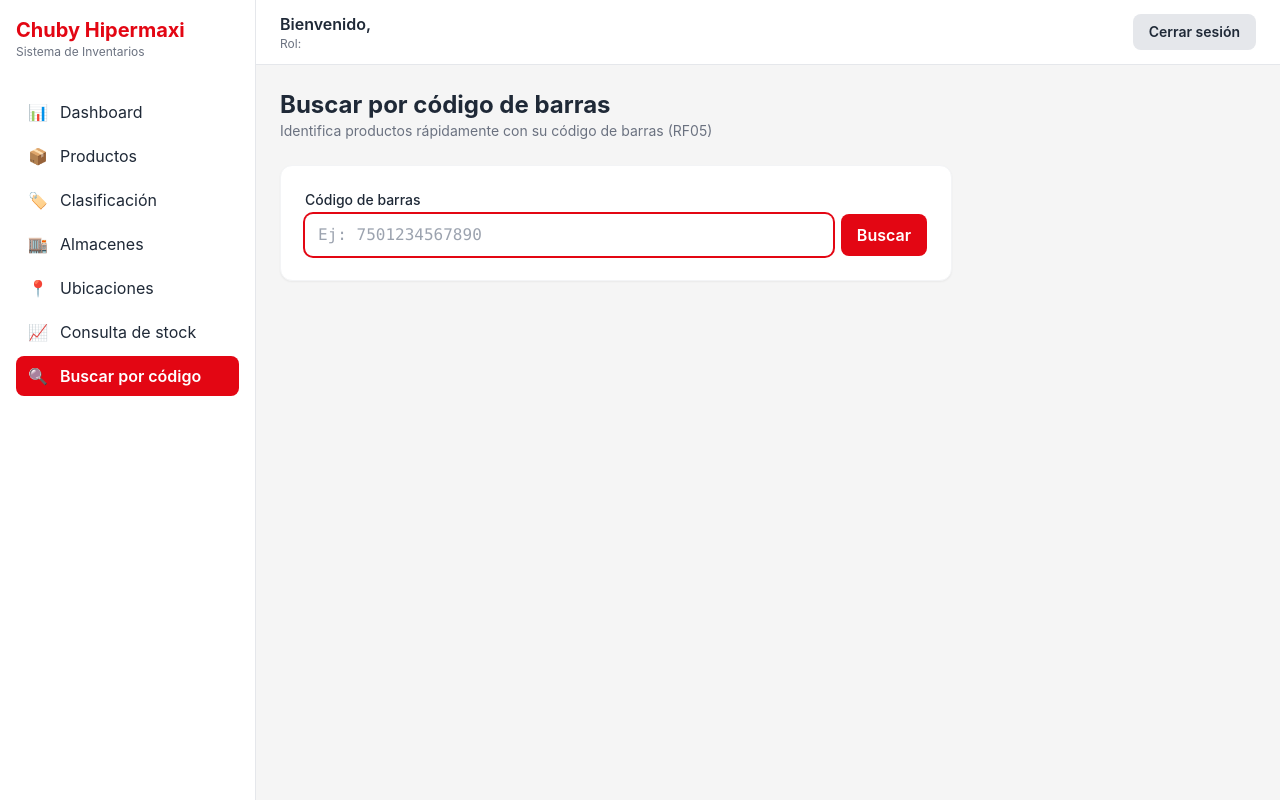
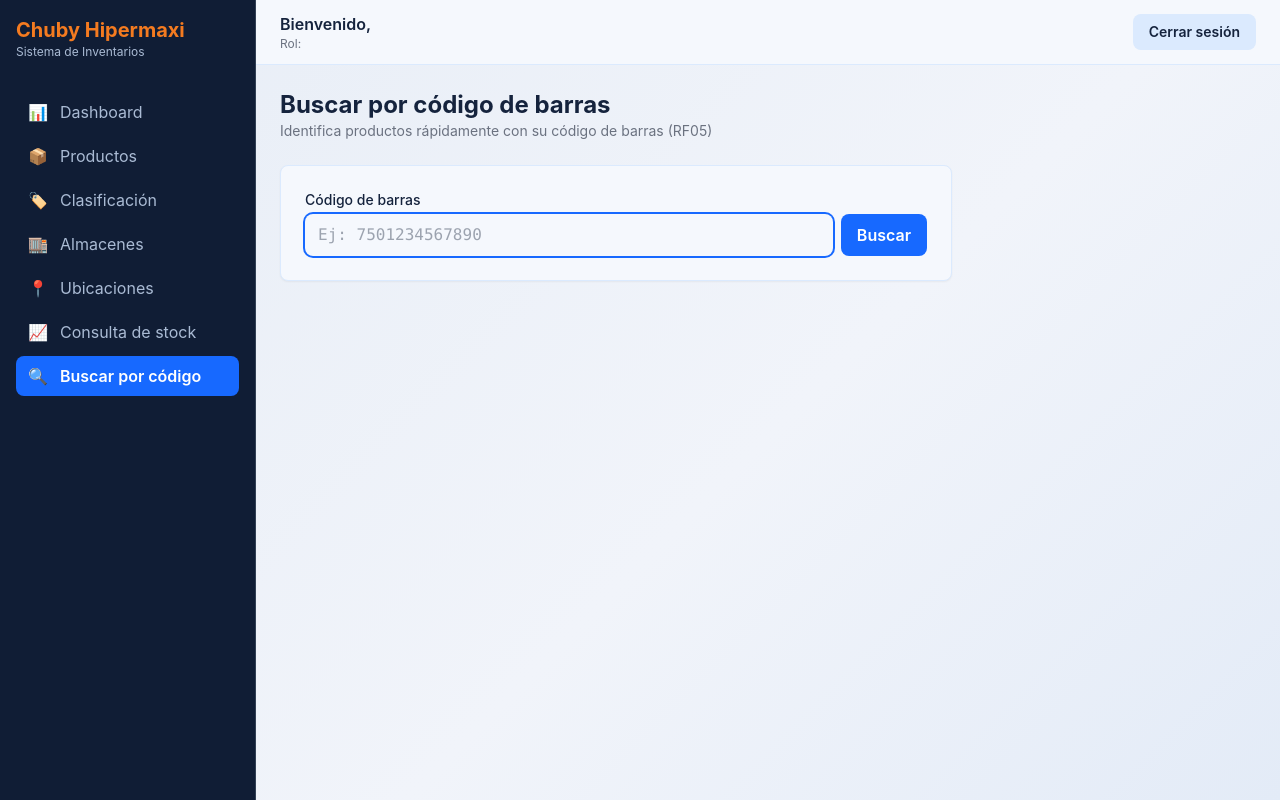
Before and after one commit to luzmilaMamani/Inventario_hipermaxi, a React (Vite) app in the folder frontend/: page /barcode in a window 1280 px wide. Built offline with nearby package versions, Linux system fonts and the light colour scheme; sample sign-in values are in the browser's storage.

Commit message:
cambio paleta de colores

```diff
--- a/frontend/src/components/layout/Navbar.jsx
+++ b/frontend/src/components/layout/Navbar.jsx
@@ -4,7 +4,7 @@ export default function Navbar() {
   const { user, logout } = useAuth();
 
   return (
-    <header className="bg-white border-b border-gray-200 px-6 py-3 flex items-center justify-between">
+    <header className="bg-brand-panel border-b border-blue-100 px-6 py-3 flex items-center justify-between">
       <div>
         <h2 className="font-semibold text-brand-dark">
           Bienvenido, {user?.nombre_completo || user?.nombre_usuario}
--- a/frontend/src/components/layout/Sidebar.jsx
+++ b/frontend/src/components/layout/Sidebar.jsx
@@ -12,10 +12,10 @@ const links = [
 
 export default function Sidebar() {
   return (
-    <aside className="w-64 bg-white border-r border-gray-200 min-h-screen p-4">
+    <aside className="w-64 bg-brand-nav border-r border-slate-700 min-h-screen p-4">
       <div className="mb-8">
-        <h1 className="text-xl font-bold text-brand-red">Chuby Hipermaxi</h1>
-        <p className="text-xs text-gray-500">Sistema de Inventarios</p>
+        <h1 className="text-xl font-bold text-brand-orange">Chuby Hipermaxi</h1>
+        <p className="text-xs text-brand-navMuted">Sistema de Inventarios</p>
       </div>
       <nav className="space-y-1">
         {links.map((link) => (
@@ -26,8 +26,8 @@ export default function Sidebar() {
             className={({ isActive }) =>
               `flex items-center gap-3 px-3 py-2 rounded-lg transition-colors ${
                 isActive
-                  ? "bg-brand-red text-white font-semibold"
-                  : "text-brand-dark hover:bg-gray-100"
+                  ? "bg-brand-blue text-white font-semibold"
+                  : "text-brand-navMuted hover:bg-slate-800 hover:text-white"
               }`
             }
           >
--- a/frontend/src/components/ui/Modal.jsx
+++ b/frontend/src/components/ui/Modal.jsx
@@ -3,7 +3,7 @@ export default function Modal({ open, onClose, title, children }) {
 
   return (
     <div className="fixed inset-0 z-50 flex items-center justify-center bg-black/40">
-      <div className="bg-white rounded-xl shadow-lg w-full max-w-md p-6">
+      <div className="bg-brand-panel rounded-lg shadow-lg w-full max-w-md p-6">
         <div className="flex justify-between items-center mb-4">
           <h3 className="text-lg font-semibold">{title}</h3>
           <button
--- a/frontend/src/index.css
+++ b/frontend/src/index.css
@@ -6,20 +6,21 @@
 
 body {
   @apply bg-brand-gray text-brand-dark font-sans;
+  background-image: linear-gradient(135deg, #e7edf6 0%, #f1f4fa 58%, #e3ebf7 100%);
 }
 
 .btn-primary {
-  @apply bg-brand-red hover:bg-brand-redDark text-white font-semibold px-4 py-2 rounded-lg transition-colors disabled:opacity-50 disabled:cursor-not-allowed;
+  @apply bg-brand-blue hover:bg-brand-blueDark text-white font-semibold px-4 py-2 rounded-lg transition-colors disabled:opacity-50 disabled:cursor-not-allowed;
 }
 
 .btn-secondary {
-  @apply bg-gray-200 hover:bg-gray-300 text-brand-dark font-semibold px-4 py-2 rounded-lg transition-colors;
+  @apply bg-blue-100 hover:bg-blue-200 text-brand-dark font-semibold px-4 py-2 rounded-lg transition-colors;
 }
 
 .input-field {
-  @apply w-full px-3 py-2 border border-gray-300 rounded-lg focus:outline-none focus:ring-2 focus:ring-brand-red focus:border-transparent;
+  @apply w-full px-3 py-2 border border-blue-200 bg-brand-panel rounded-lg focus:outline-none focus:ring-2 focus:ring-brand-blue focus:border-transparent;
 }
 
 .card {
-  @apply bg-white rounded-xl shadow-sm border border-gray-100 p-6;
+  @apply bg-brand-panel rounded-lg shadow-sm border border-blue-100 p-6;
 }
--- a/frontend/tailwind.config.js
+++ b/frontend/tailwind.config.js
@@ -5,11 +5,18 @@ export default {
     extend: {
       colors: {
         brand: {
-          red: "#E30613",
-          redDark: "#B00510",
-          yellow: "#FFC107",
-          gray: "#F5F5F5",
-          dark: "#1F2937",
+          blue: "#1769FF",
+          blueDark: "#0D4FC4",
+          orange: "#F47B20",
+          orangeDark: "#C95A0A",
+          red: "#F47B20",
+          redDark: "#C95A0A",
+          yellow: "#FFC247",
+          gray: "#E7EDF6",
+          dark: "#15233D",
+          panel: "#F5F8FD",
+          nav: "#101D35",
+          navMuted: "#AABBD4",
         },
       },
       fontFamily: {
```
